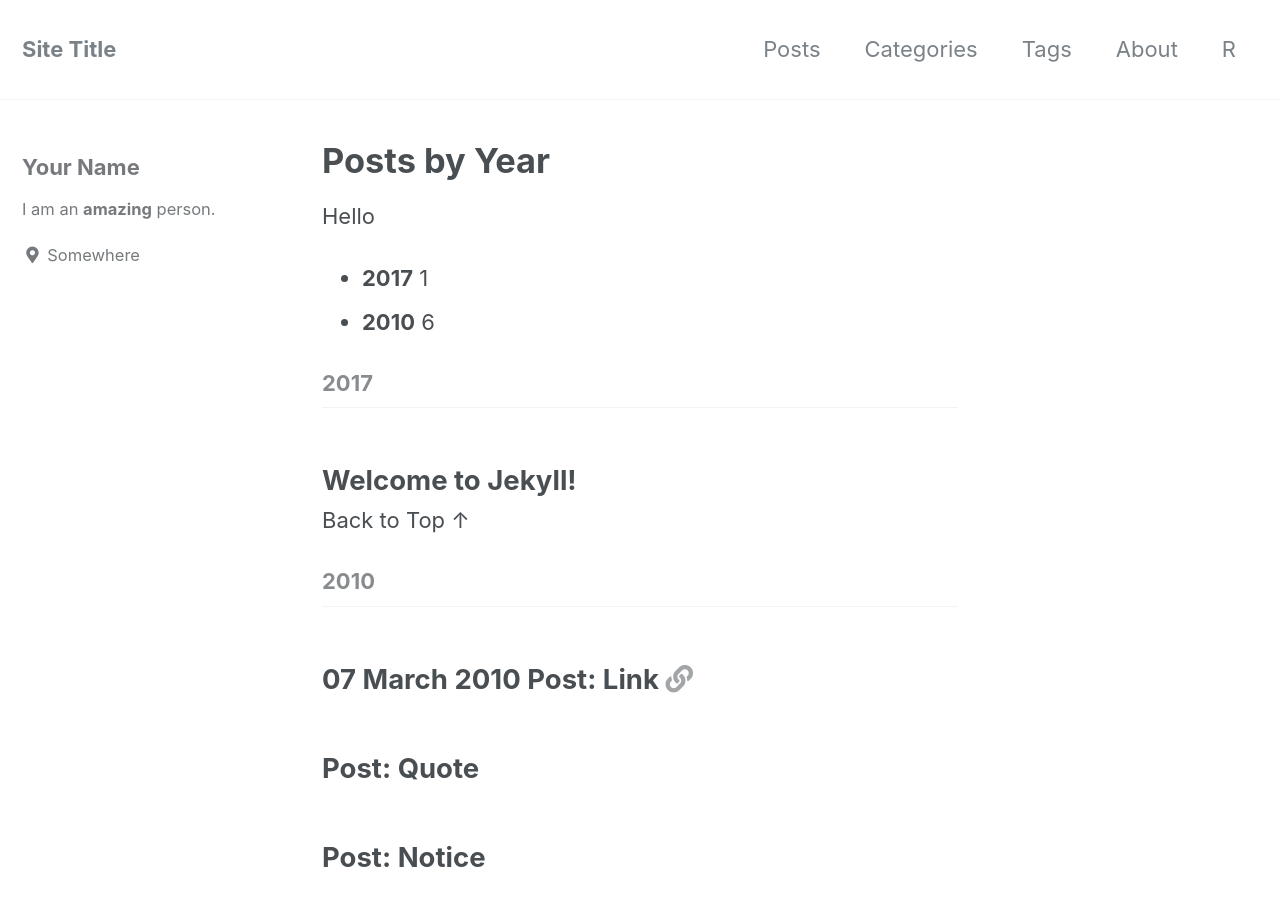
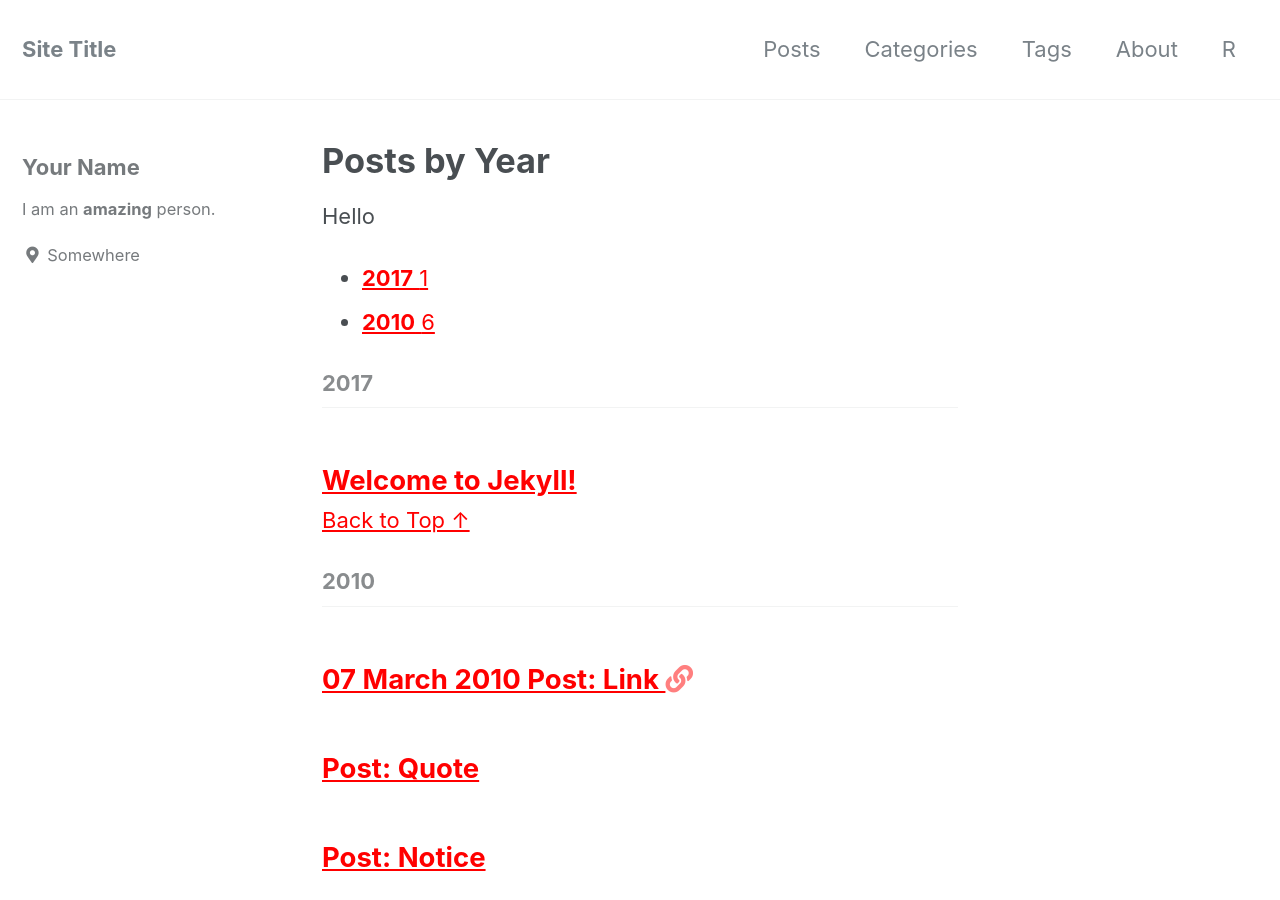
Before and after one commit to anantjoshi97/website, a Jekyll site: the page built from _pages/year-archive.md, in a window 1280 px wide and 900 px high. Built offline with Jekyll 4.4.1, drawn with Linux system fonts in a browser that asks for light colours; cached includes are drawn as plain includes.

Commit message:
Trying to change link colour

```diff
--- a/_sass/minimal-mistakes/_archive.scss
+++ b/_sass/minimal-mistakes/_archive.scss
@@ -16,10 +16,25 @@
     padding-right: $right-sidebar-width;
   }
 
-  a {
-    color: inherit;
-    text-decoration: none;
-  }
+   /* unvisited link */
+a:link {
+  color: red;
+}
+
+/* visited link */
+a:visited {
+  color: green;
+}
+
+/* mouse over link */
+a:hover {
+  color: hotpink;
+}
+
+/* selected link */
+a:active {
+  color: blue;
+}
 }
 
 .archive__subtitle {
```
